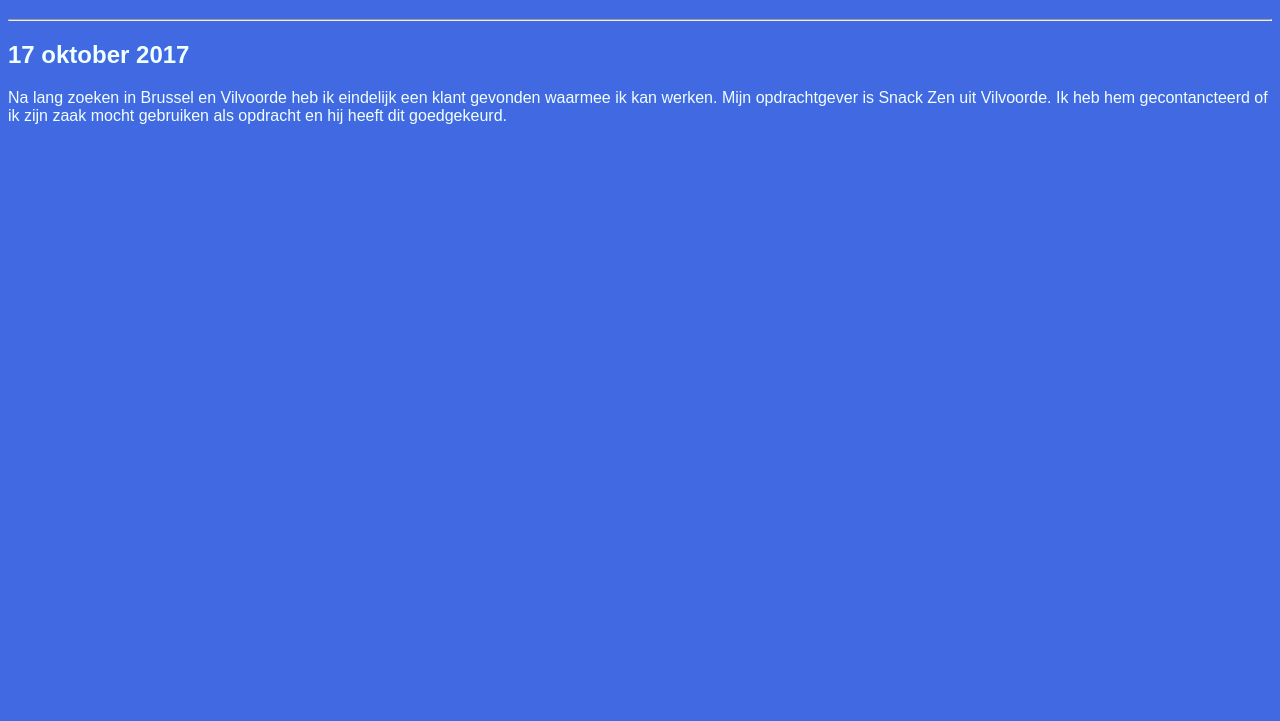
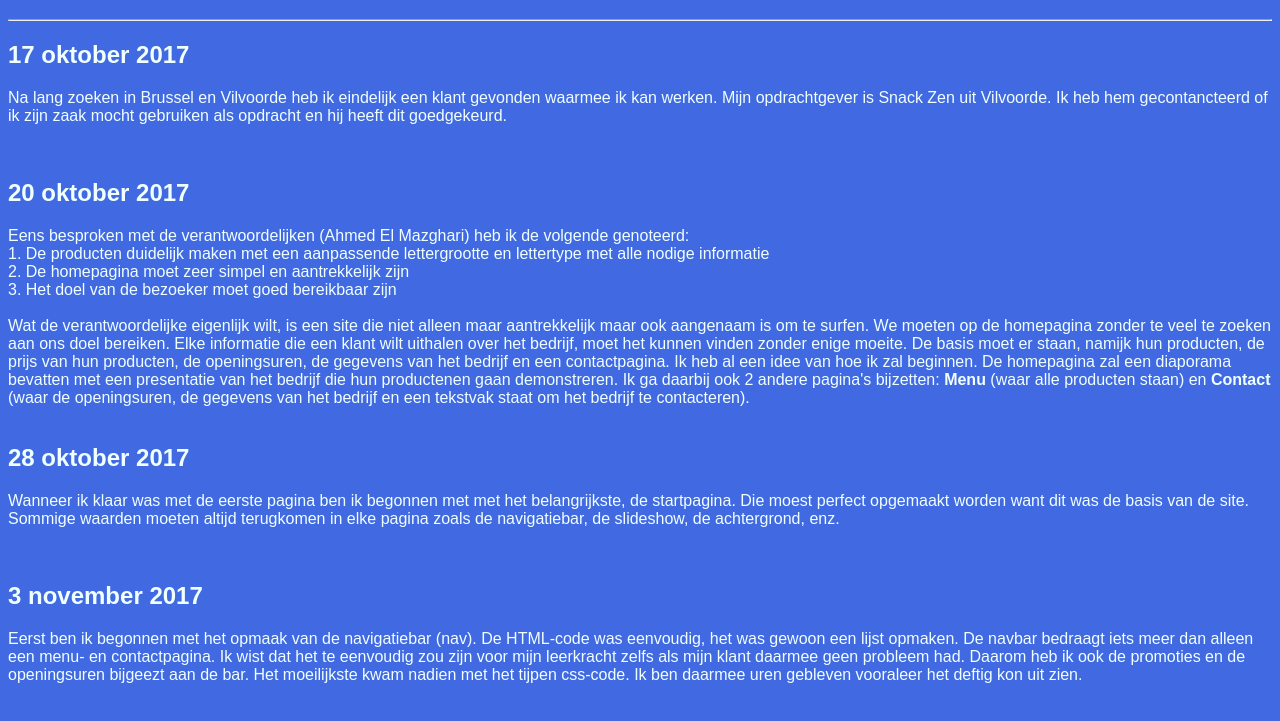
Before and after one commit to redaIssaisaie/MI1, a plain HTML site: page Klant/logboek.html in a window 1280 px wide. Shown: the part 61-782 px from the top of the page. Drawn offline with Linux system fonts and the light colour scheme.

Commit message:
Add files via upload

```diff
--- a/Klant/logboek.html
+++ b/Klant/logboek.html
@@ -1,7 +1,7 @@
 <!DOCTYPE html>
 <html>
 <head>
-<title>Fitness</title>
+<title>Logboek</title>
 <style>
     body{
         background-color:royalblue;
@@ -19,5 +19,25 @@
 <h2>17 oktober 2017</h2>
     <p>Na lang zoeken in Brussel en Vilvoorde heb ik eindelijk een klant gevonden waarmee ik kan werken. Mijn opdrachtgever is Snack Zen uit Vilvoorde. Ik heb hem gecontancteerd of ik zijn zaak mocht gebruiken als opdracht en hij heeft dit goedgekeurd.</p>
 
+    <br>
+    <h2>20 oktober 2017</h2>
+    <p>
+Eens besproken met  de verantwoordelijken (Ahmed El Mazghari) heb ik de volgende genoteerd:
+<br>     1. De producten duidelijk maken met een aanpassende lettergrootte en lettertype met alle nodige informatie
+<br>     2. De homepagina moet zeer simpel en aantrekkelijk zijn
+<br>     3. Het doel van de bezoeker moet goed bereikbaar zijn
+
+<br><br>Wat de verantwoordelijke eigenlijk wilt, is een site die niet alleen maar aantrekkelijk maar ook aangenaam is om te surfen. We moeten op de homepagina zonder te veel te zoeken aan ons doel bereiken. Elke informatie die een klant wilt uithalen over het bedrijf, moet het kunnen vinden zonder enige moeite.
+
+De basis moet er staan, namijk hun producten, de prijs van hun producten, de openingsuren, de gegevens van het bedrijf en een contactpagina. Ik heb al een idee van hoe ik zal beginnen. De homepagina zal een diaporama bevatten met een presentatie van het bedrijf die hun productenen gaan demonstreren. Ik ga daarbij ook 2 andere pagina's bijzetten: <strong>Menu</strong> (waar alle producten staan) en <strong>Contact</strong> (waar de openingsuren, de gegevens van het bedrijf en een tekstvak staat om het bedrijf te contacteren).
+        <br>
+        <br>
+        <h2>28 oktober 2017</h2>
+           <p> Wanneer ik klaar was met de eerste pagina ben ik begonnen met met het belangrijkste, de startpagina. Die moest perfect opgemaakt worden want dit was de basis van de site. Sommige waarden moeten altijd terugkomen in elke pagina zoals de navigatiebar, de slideshow, de achtergrond, enz. </p>
+
+        <br>
+    <h2>3 november 2017</h2>
+<p>Eerst ben ik begonnen met het opmaak van de navigatiebar (nav). De HTML-code was eenvoudig, het was gewoon een lijst opmaken. De navbar bedraagt iets meer dan alleen een menu- en contactpagina. Ik wist dat het te eenvoudig zou zijn voor mijn leerkracht zelfs als mijn klant daarmee geen probleem had. Daarom heb ik ook de promoties en de openingsuren bijgeezt aan de bar. Het moeilijkste kwam nadien met het tijpen css-code. Ik ben daarmee uren gebleven vooraleer het deftig kon uit zien. </p>
+
 </body>
 </html>
```
